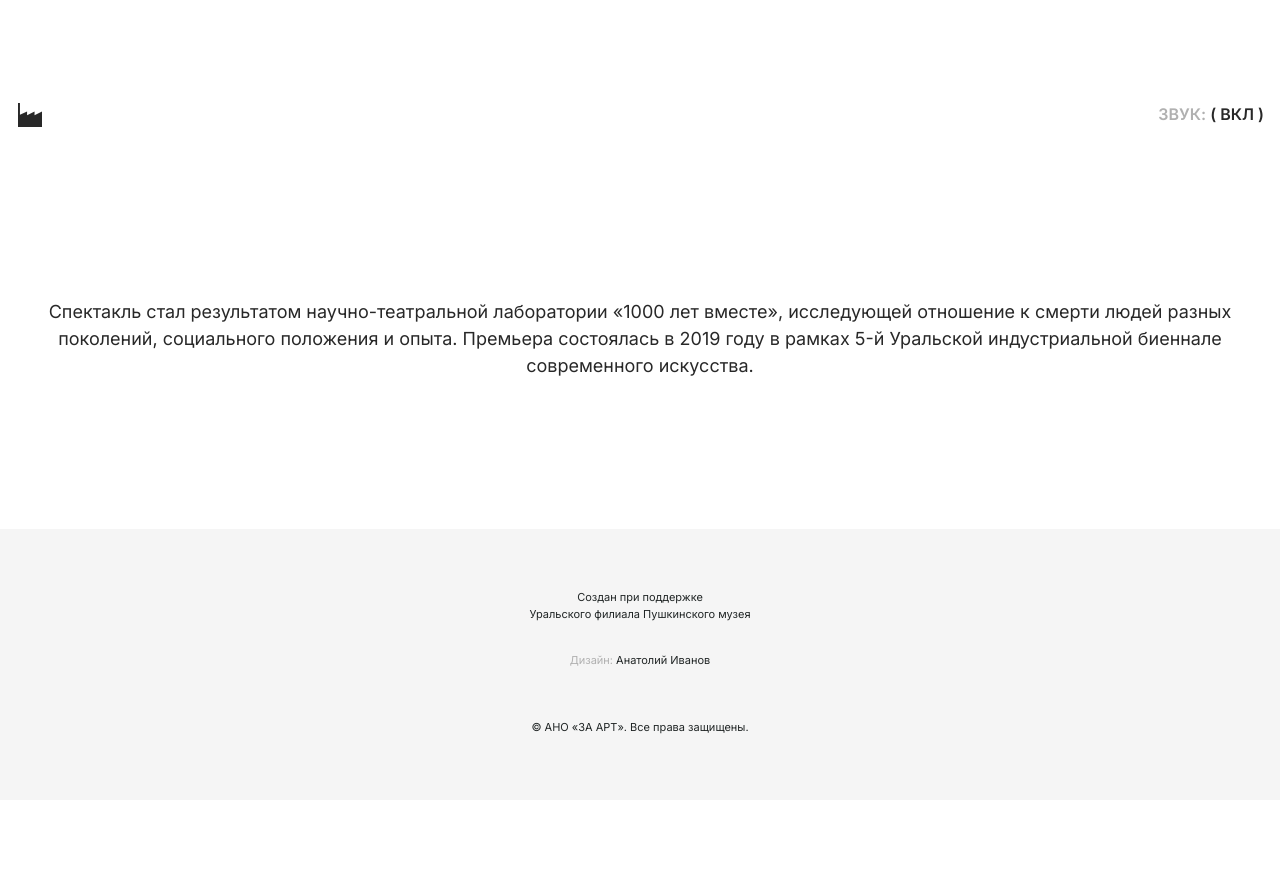
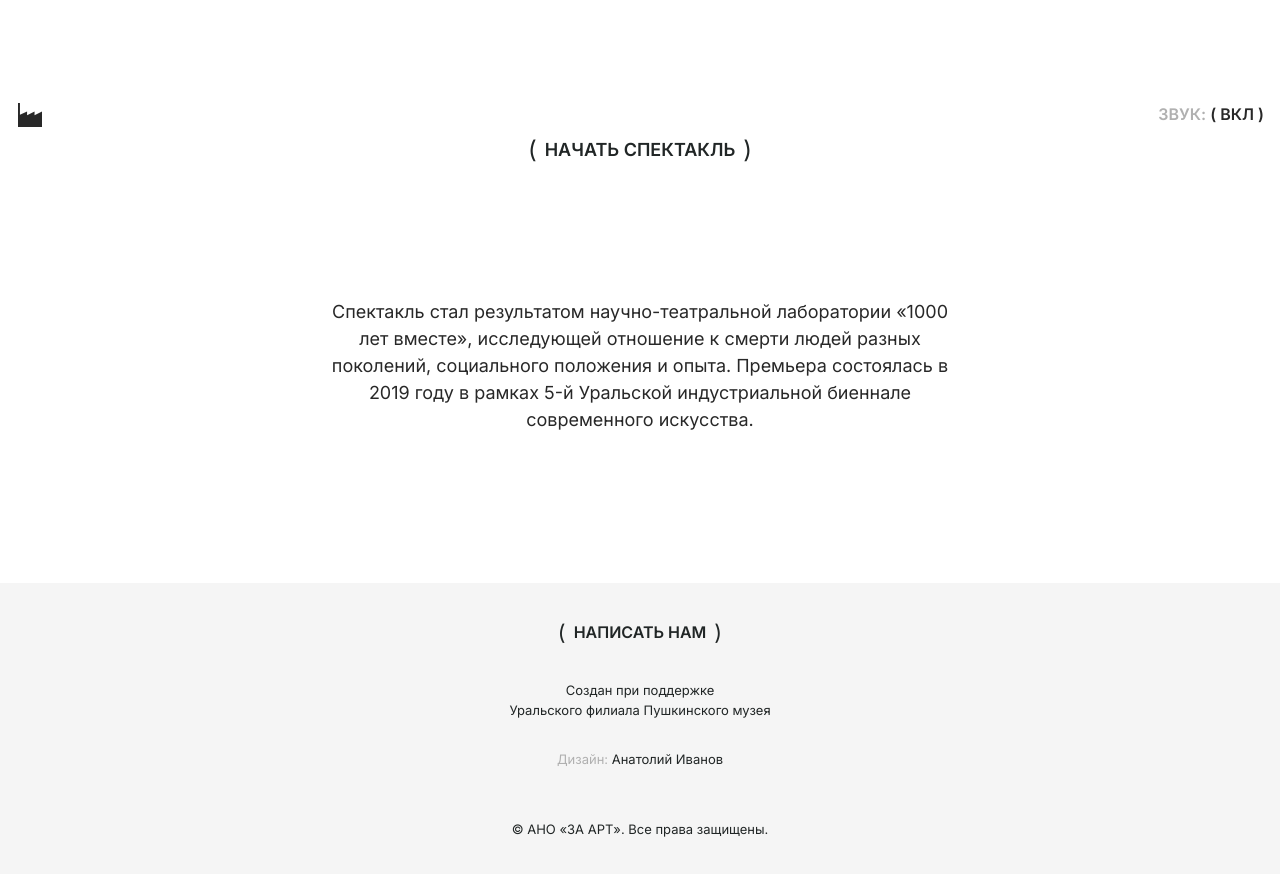
Before and after one commit to DenisFeofanov/1000-years-together, a Next.js app: page / in a window 1280 px wide. Shown: the part 660-1534 px from the top of the page. Before the commit the page ends 1460 px from the top, so only its background shows below. Built offline with nearby package versions, Linux system fonts and the light colour scheme; a web font is replaced by a local one.

Commit message:
[feat] add links to main

```diff
--- a/src/components/AppLink.tsx
+++ b/src/components/AppLink.tsx
@@ -1,21 +1,29 @@
 import Link, { LinkProps } from "next/link";
 import { useRouter } from "next/router";
+
+interface textSizes {
+  normal: string;
+  small: string;
+}
 
 interface Props extends LinkProps {
   children: React.ReactNode;
   disable?: boolean;
-  className?: string;
-  fontSize?: string;
+  size?: keyof textSizes;
 }
 
 function AppLink({
   href,
   children,
   disable = false,
-  className,
-  fontSize = "1rem",
+  size = "normal",
   ...rest
 }: Props) {
+  const textSizeVariants: textSizes = {
+    small: "text-[0.75rem] md:text-[1rem]",
+    normal: "text-[1.125rem]",
+  };
+
   const router = useRouter();
 
   const isVisited = router.pathname === href;
@@ -26,12 +34,7 @@ function AppLink({
 
   return (
     <Link
-      className={`leading-none text-grayDark text-[0.82rem] font-semibold border-2 rounded-full border-transparent uppercase flex gap-2 justify-center items-center px-2 h-full xsm:text-[0.875rem] xsm:before:content-["("] xsm:before:font-normal xsm:before:text-[1.125rem] xsm:after:content-[")"] xsm:after:font-normal xsm:after:text-[1.125rem] md:text-[1.125rem] md:leading-[inherit] md:before:text-[1.5rem] md:before:leading-[inherit] md:after:text-[1.5rem] md:after:leading-[inherit] ${visitedStyles} fine-pointer:hover:border-2 fine-pointer:hover:border-grayDark fine-pointer:hover:rounded-full fine-pointer:hover:before:opacity-0 fine-pointer:hover:after:opacity-0 active:bg-grayDark active:text-white active:border-2 active:border-grayDark active:rounded-full active:before:opacity-0 active:after:opacity-0 ${disabledStyles}`}
-      style={
-        {
-          "--font-size": fontSize,
-        } as React.CSSProperties
-      }
+      className={`leading-[normal] py-1 px-2 text-grayDark ${textSizeVariants[size]} font-semibold border-2 rounded-full border-transparent uppercase flex gap-2 justify-center items-center before:content-["("] before:font-normal before:text-[1.33em] after:content-[")"] after:font-normal after:text-[1.33em] ${visitedStyles} fine-pointer:hover:border-2 fine-pointer:hover:border-grayDark fine-pointer:hover:rounded-full fine-pointer:hover:before:opacity-0 fine-pointer:hover:after:opacity-0 active:bg-grayDark active:text-white active:border-2 active:border-grayDark active:rounded-full active:before:opacity-0 active:after:opacity-0 ${disabledStyles}`}
       href={href}
       // onClick check keeps link focusable for accessibility, keeps prefetch, but prevents going further
       onClick={e => isDisabled && e.preventDefault()}
--- a/src/components/Header.tsx
+++ b/src/components/Header.tsx
@@ -17,17 +17,13 @@ export default function Header({ title }: Props) {
       </Link>
 
       <div className="flex items-center justify-between h-4/5 gap-1 md:grow">
-        <NavLink href="/about" className="h-full">
-          О проекте
-        </NavLink>
+        <NavLink href="/about">О проекте</NavLink>
 
         <h2 className="hidden md:block md:text-blackHeading md:text-[1.125rem] md:font-medium md:tracking-[0.36px] md:uppercase">
           {title}
         </h2>
 
-        <NavLink href="/tutorial" className="h-full">
-          Инструкция
-        </NavLink>
+        <NavLink href="/tutorial">Инструкция</NavLink>
       </div>
     </header>
   );
--- a/src/components/NavLink.tsx
+++ b/src/components/NavLink.tsx
@@ -4,7 +4,6 @@ import { useRouter } from "next/router";
 interface Props extends LinkProps {
   children: React.ReactNode;
   disable?: boolean;
-  className?: string;
   fontSize?: string;
 }
 
@@ -12,7 +11,6 @@ function NavLink({
   href,
   children,
   disable = false,
-  className,
   fontSize = "1rem",
   ...rest
 }: Props) {
@@ -26,7 +24,7 @@ function NavLink({
 
   return (
     <Link
-      className={`py-1 px-2 text-grayDark text-[0.82rem] font-semibold border-2 rounded-full border-transparent uppercase flex gap-2 justify-center items-center xsm:text-[0.875rem] xsm:before:content-["("] xsm:before:font-normal xsm:before:text-[1.125rem] xsm:after:content-[")"] xsm:after:font-normal xsm:after:text-[1.125rem] md:text-[1.125rem] md:before:text-[1.5rem] md:after:text-[1.5rem] ${visitedStyles} fine-pointer:hover:border-2 fine-pointer:hover:border-grayDark fine-pointer:hover:rounded-full fine-pointer:hover:before:opacity-0 fine-pointer:hover:after:opacity-0 active:bg-grayDark active:text-white active:border-2 active:border-grayDark active:rounded-full xsm:active:before:opacity-0 xsm:active:after:opacity-0 ${disabledStyles} ${className}`}
+      className={`leading-[normal] h-full py-1 px-2 text-grayDark text-[0.82rem] font-semibold border-2 rounded-full border-transparent uppercase flex gap-2 justify-center items-center xsm:text-[0.875rem] xsm:before:content-["("] xsm:before:font-normal xsm:before:text-[1.125rem] xsm:after:content-[")"] xsm:after:font-normal xsm:after:text-[1.125rem] md:text-[1.125rem] md:before:text-[1.5rem] md:after:text-[1.5rem] ${visitedStyles} fine-pointer:hover:border-2 fine-pointer:hover:border-grayDark fine-pointer:hover:rounded-full fine-pointer:hover:before:opacity-0 fine-pointer:hover:after:opacity-0 active:bg-grayDark active:text-white active:border-2 active:border-grayDark active:rounded-full xsm:active:before:opacity-0 xsm:active:after:opacity-0 ${disabledStyles}`}
       style={
         {
           "--font-size": fontSize,
--- /dev/null
+++ b/src/components/StickyAppLink.tsx
@@ -0,0 +1,32 @@
+import Link, { LinkProps } from "next/link";
+import { useRouter } from "next/router";
+
+interface Props extends LinkProps {
+  children: React.ReactNode;
+  disable?: boolean;
+}
+
+function StickyAppLink({ href, children, disable = false, ...rest }: Props) {
+  const router = useRouter();
+
+  const isVisited = router.pathname === href;
+  const isDisabled = disable || isVisited;
+  const visitedStyles = isVisited && "text-grayReg";
+  const disabledStyles =
+    isDisabled && "pointer-events-none cursor-default text-grayMiddle";
+
+  return (
+    <Link
+      className={`w-full h-full bg-white border-t border-t-grayDark leading-[normal] text-grayDark text-[1rem] font-semibold uppercase flex gap-2 justify-center items-center before:content-["("] before:font-normal before:text-[1.33em] after:content-[")"] after:font-normal after:text-[1.33em] ${visitedStyles} active:bg-grayDark active:text-white active:before:opacity-0 active:after:opacity-0 ${disabledStyles}`}
+      href={href}
+      // onClick check keeps link focusable for accessibility, keeps prefetch, but prevents going further
+      onClick={e => isDisabled && e.preventDefault()}
+      aria-disabled={isDisabled}
+      {...rest}
+    >
+      {children}
+    </Link>
+  );
+}
+
+export default StickyAppLink;
--- a/src/pages/feedback.tsx
+++ b/src/pages/feedback.tsx
@@ -1,5 +1,4 @@
 import AppLink from "@/components/AppLink";
-import Heading from "@/components/Heading";
 import Layout from "@/pages/Layout";
 import { yupResolver } from "@hookform/resolvers/yup";
 import Head from "next/head";
@@ -67,8 +66,6 @@ export default function Feedback() {
       </Head>
 
       <Layout>
-        <Heading>Обратная связь</Heading>
-
         {status === "idle" && (
           <form
             onSubmit={handleSubmit(data => onSubmit(data))}
--- a/src/pages/index.tsx
+++ b/src/pages/index.tsx
@@ -1,4 +1,6 @@
+import AppLink from "@/components/AppLink";
 import Mute from "@/components/Mute";
+import StickyAppLink from "@/components/StickyAppLink";
 import Layout from "@/pages/Layout";
 import Head from "next/head";
 import Image from "next/image";
@@ -14,7 +16,7 @@ export default function Home() {
 
       <Layout>
         <main className="grow flex flex-col justify-between">
-          <section className="pt-[120px] px-[15px] pb-[40px] xsm:pt-[90px] sm:pt-[81px] md:pt-0">
+          <section className="pt-[76px] px-[15px] pb-[40px] xsm:pt-[50px] sm:pt-[37px] md:pt-0">
             <div className="md:min-h-screen md:flex md:flex-col md:items-start md:pt-[30vh]">
               <h1
                 className={`${RFDewi.className} text-blackHeading text-[2.75rem] leading-[0.9] tracking-[-0.0825rem] uppercase xsm:text-[3.25rem] xsm:tracking-[-0.0975rem] sm:text-[3.5rem] sm:tracking-[-0.105rem] md:text-[6.625rem] md:tracking-[-0.19875rem] lg:text-[8.875rem] lg:tracking-[-0.26625rem] xlg:text-[10.5rem] xlg:tracking-[-0.315rem]`}
@@ -27,17 +29,12 @@ export default function Home() {
                 В рамках 5&#8208;й Уральской биеннале современного искусства
               </p>
 
-              {/* <div className="hidden xsm:flex xsm:justify-center mt-[305px] sm:mt-[345px] md:mt-[110px] lg:mt-[150px] xlg:mt-[130px]">
-                <AppLink
-                  href="/choose-stories"
-                  className="xsm:text-[1.125rem] xsm:before:text-[1.5rem] xsm:after:text-[1.5rem]"
-                >
-                  Начать спектакль
-                </AppLink>
-              </div> */}
+              <div className="hidden xsm:block self-center mt-[305px] sm:mt-[345px] md:mt-[110px] lg:mt-[150px] xlg:mt-[130px]">
+                <AppLink href="/choose-stories">Начать спектакль</AppLink>
+              </div>
             </div>
 
-            <p className="hidden sm:block sm:text-center sm:text-blackText sm:text-[1.125rem] sm:font-normal sm:leading-[1.5] sm:mt-[100px] lg:[1.125rem] lg:mt-[110px]">
+            <p className="hidden sm:block sm:max-w-[640px] sm:mx-auto sm:text-center sm:text-blackText sm:text-[1.125rem] sm:font-normal sm:leading-[1.5] sm:mt-[100px] lg:[1.125rem] lg:mt-[110px]">
               Спектакль стал результатом научно-театральной лаборатории «1000
               лет вместе», исследующей отношение к смерти людей разных
               поколений, социального положения и опыта. Премьера состоялась в
@@ -46,15 +43,12 @@ export default function Home() {
             </p>
           </section>
 
-          <footer className="px-[15px] pb-[40px] mt-[370px] flex flex-col items-center text-center text-grayDark text-[11px] font-normal leading-[1.5] xsm:mt-[90px] md:px-0 md:p-0 md:bg-[#F5F5F5] md:pt-[30px] md:pb-[65px] lg:mt-[110px]">
-            {/* <AppLink
-              className="hidden my-auto md:flex md:text-[1rem]"
-              href="/feedback"
-            >
+          <footer className="px-[15px] pb-[40px] mt-[370px] flex flex-col items-center text-center text-grayDark text-[0.6875rem] font-normal leading-[1.5] xsm:mt-[90px] md:text-[0.8125rem] md:px-0 md:p-0 md:bg-[#F5F5F5] md:pt-[30px] md:pb-[65px] lg:mt-[110px]">
+            <AppLink href="/feedback" size="small">
               Написать нам
-            </AppLink> */}
+            </AppLink>
 
-            <p className="md:mt-[30px]">
+            <p className="mt-[30px]">
               Создан при поддержке
               <br />
               Уральского филиала Пушкинского музея
@@ -71,12 +65,7 @@ export default function Home() {
         </main>
 
         <div className="h-[44px] sticky bottom-0 left-0 right-0 xsm:hidden">
-          {/* <AppLink
-            className={`!w-full h-full px-0 bg-white active:rounded-none rounded-none init:border-0 init:border-t init:border-grayDark before:content-["("] before:font-normal before:text-[1.375rem] after:content-[")"] after:font-normal after:text-[1.375rem]`}
-            href="/choose-stories"
-          >
-            Начать спектакль
-          </AppLink> */}
+          <StickyAppLink href="/choose-stories">Начать спектакль</StickyAppLink>
         </div>
 
         <Link
--- a/tailwind.config.ts
+++ b/tailwind.config.ts
@@ -8,7 +8,6 @@ const config: Config = {
   ],
   theme: {
     screens: {
-      init: "0px",
       xsm: "375px",
       sm: "393px",
       md: "768px",
```
